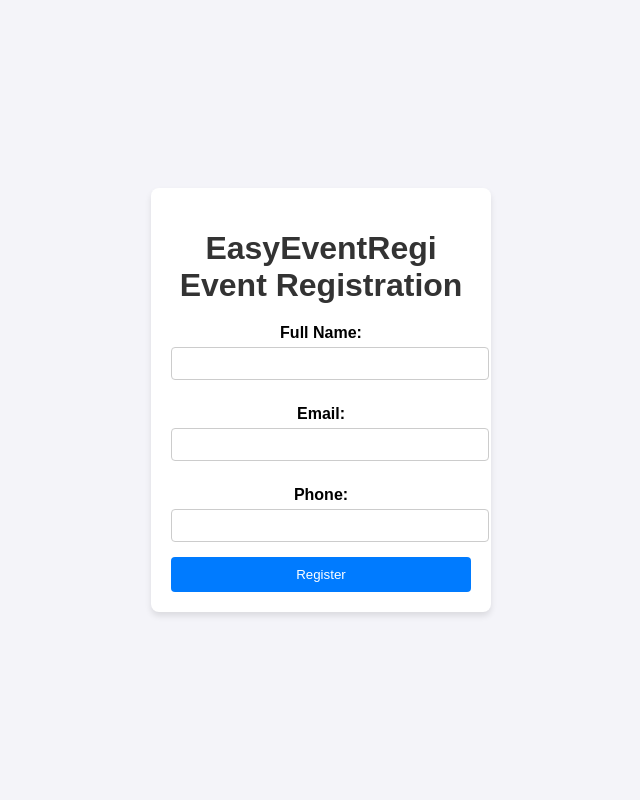
After one commit to anac863/Capstone-project, a PHP site: page / in a window 1280 px wide. The commit adds this page. Shown: the whole page, without its empty margins (319-959 px from the left). Run offline with PHP 8.4, Linux system fonts and the light colour scheme.

Commit message:
capstone

```diff
--- a/capstyles.css
+++ b/public/capstyles.css
@@ -51,8 +51,12 @@
     background-color: #0056b3;
 }
 
-#response {
-    margin-top: 15px;
+.success {
     color: green;
     font-weight: bold;
 }
+
+.error {
+    color: red;
+    font-weight: bold;
+}
--- /dev/null
+++ b/public/index.php
@@ -0,0 +1,53 @@
+<!DOCTYPE html>
+<html lang="en">
+<head>
+    <meta charset="UTF-8">
+    <meta name="viewport" content="width=device-width, initial-scale=1.0">
+    <title>EasyEventRegi Event Registration</title>
+    <link rel="stylesheet" href="capstyles.css">
+</head>
+<body>
+    <div class="container">
+        <h1>EasyEventRegi Event Registration</h1>
+        <?php
+        if (isset($_POST['submit'])) {
+            require_once "../includes/db.php";
+
+            $name = $_POST['name'];
+            $email = $_POST['email'];
+            $phone = $_POST['phone'];
+
+            if ($name && $email && $phone) {
+                $query = "INSERT INTO registrations (name, email, phone) VALUES (?, ?, ?)";
+                $stmt = $conn->prepare($query);
+
+                if ($stmt) {
+                    $stmt->bind_param("sss", $name, $email, $phone);
+                    if ($stmt->execute()) {
+                        echo "<p class='success'>Registration successful!</p>";
+                    } else {
+                        echo "<p class='error'>Email already registered!</p>";
+                    }
+                } else {
+                    echo "<p class='error'>Database error. Please try again.</p>";
+                }
+            } else {
+                echo "<p class='error'>Please fill out all fields.</p>";
+            }
+        }
+        ?>
+        <form method="POST" action="">
+            <label for="name">Full Name:</label>
+            <input type="text" id="name" name="name" required>
+
+            <label for="email">Email:</label>
+            <input type="email" id="email" name="email" required>
+
+            <label for="phone">Phone:</label>
+            <input type="tel" id="phone" name="phone" required>
+
+            <button type="submit" name="submit">Register</button>
+        </form>
+    </div>
+</body>
+</html>
```
Also changed, not shown: capindex.html (deleted, +0 -28 lines), capscript.js (deleted, +0 -32 lines), includes/db.php (added, +12 -0 lines), 1 other file.
